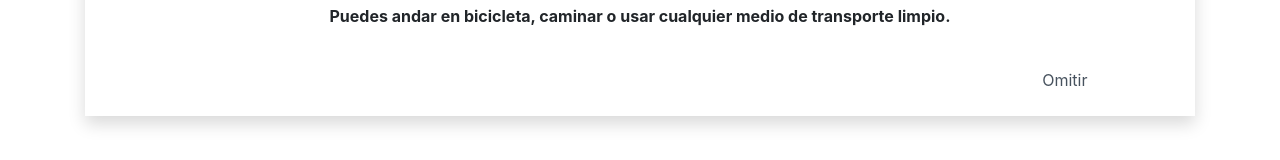
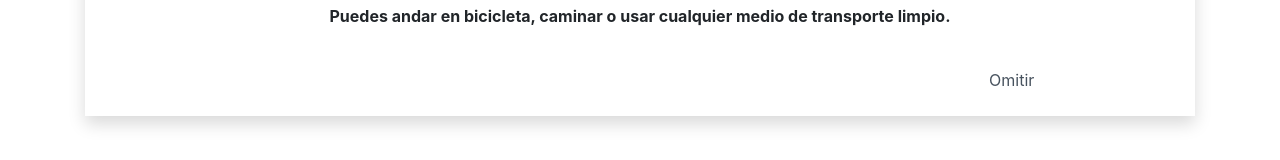
Before and after one commit to saraires/Equipo1_JL_PPI2020, a React (Create React App) app in the folder frontend/: page / in a window 1280 px wide. Shown: the part 551-711 px from the top of the page. Built offline with nearby package versions, Linux system fonts and the light colour scheme.

Commit message:
Botón atrás

```diff
--- a/frontend/src/components/Carrucel.jsx
+++ b/frontend/src/components/Carrucel.jsx
@@ -28,17 +28,17 @@ class Carrucel extends Component {
                         <div className="carousel-item active">
                             <img src={imagen1} className="d-block" style={{ width: "20rem", text: 'center' }} alt="..." />
                             <p className="text-center texto font-weight-bolder">Puedes andar en bicicleta, caminar o usar cualquier medio de transporte limpio. </p>
-                            <Link to ="/entrar" style={{ marginLeft: "80%", color:"#47525E" }}><a>Omitir</a></Link>
+                            <Link to ="/entrar" style={{ marginLeft: "70%", color:"#47525E" }}><a>Omitir</a></Link>
                         </div>
                         <div className="carousel-item">
                             <img src={imagen2} className="d-block" style={{ width: "21rem", text: 'center' }} alt="..." />
                             <p className="text-center texto font-weight-bolder">Asi nos ayudas a limpiar el aire que recubre nuestra amada tierra.</p>
-                            <Link to ="/entrar" style={{ marginLeft: "80%", color:"#47525E" }}>Omitir</Link>
+                            <Link to ="/entrar" style={{ marginLeft: "70%", color:"#47525E" }}>Omitir</Link>
                         </div>
                         <div className="carousel-item">
                             <img src={imagen3} className="d-block" style={{ width: "20rem", text: 'center' }} alt="..." />
                             <p className="text-center texto font-weight-bolder">Con los puntos que ganes por los Kms que recorras, puedes canjearlos por tópicos geniales.</p>
-                            <Link to ="/entrar" style={{ marginLeft: "80%", color:"#47525E" }}>Omitir</Link>
+                            <Link to ="/entrar" style={{ marginLeft: "70%", color:"#47525E" }}>Omitir</Link>
                         </div>
                     </div>
                     <a className="carousel-control" href="#carouselExampleIndicators" role="button" data-slide="prev">
```
